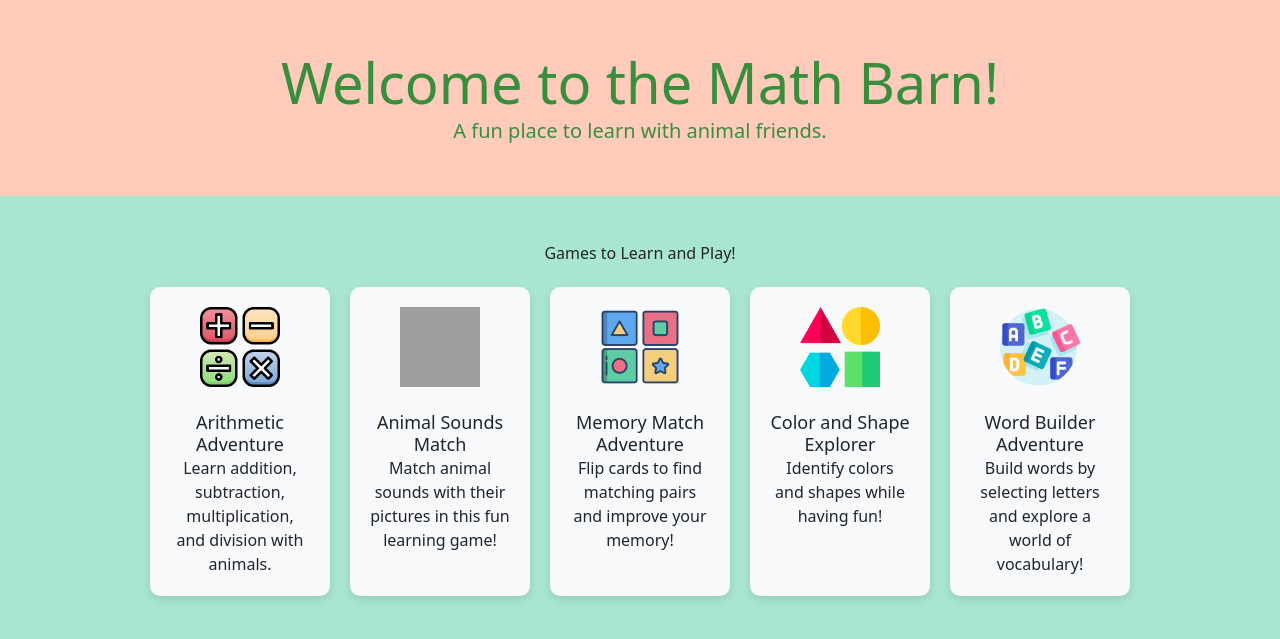
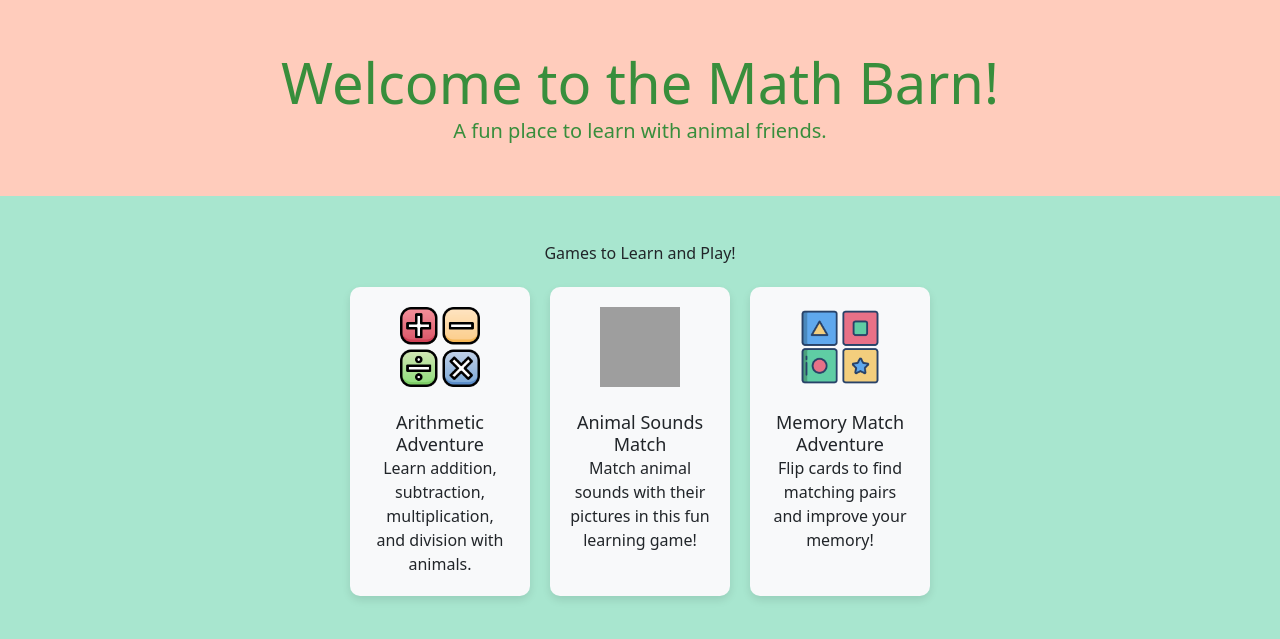
Before and after one commit to dairymilkyway/elementary_learning_hub, a PHP site: page /games.php in a window 1280 px wide. Shown: the part 57-696 px from the top of the page. Run offline with PHP 8.4, Linux system fonts and the light colour scheme; grey boxes are pictures that could not be loaded.

Commit message:
removed 2 sections

```diff
--- a/games.php
+++ b/games.php
@@ -78,16 +78,6 @@
             <h4>Memory Match Adventure</h4>
             <p>Flip cards to find matching pairs and improve your memory!</p>
         </a>
-        <a href="games/color_shape_explorer.php" class="feature-card">
-            <img src="style/images/color_shape_icon.png" alt="Color and Shape Explorer" class="feature-icon">
-            <h4>Color and Shape Explorer</h4>
-            <p>Identify colors and shapes while having fun!</p>
-        </a>
-        <a href="games/word_builder.php" class="feature-card">
-            <img src="style/images/word_builder_icon.png" alt="Word Builder Adventure" class="feature-icon">
-            <h4>Word Builder Adventure</h4>
-            <p>Build words by selecting letters and explore a world of vocabulary!</p>
-        </a>
     </div>
 </div>
 
```
